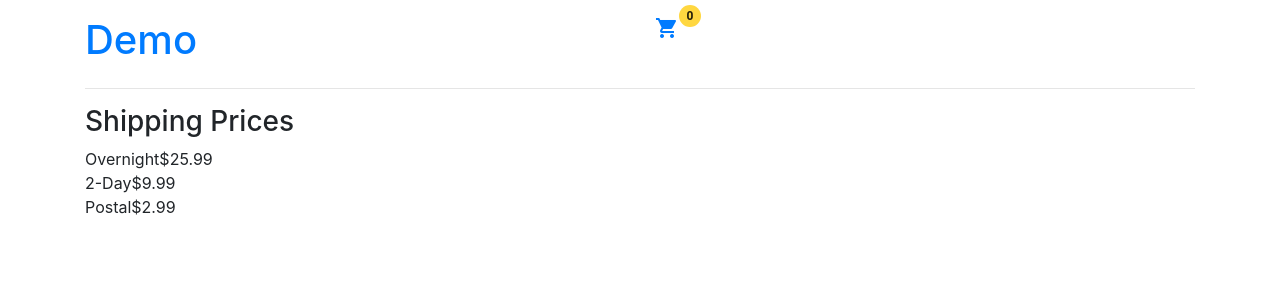
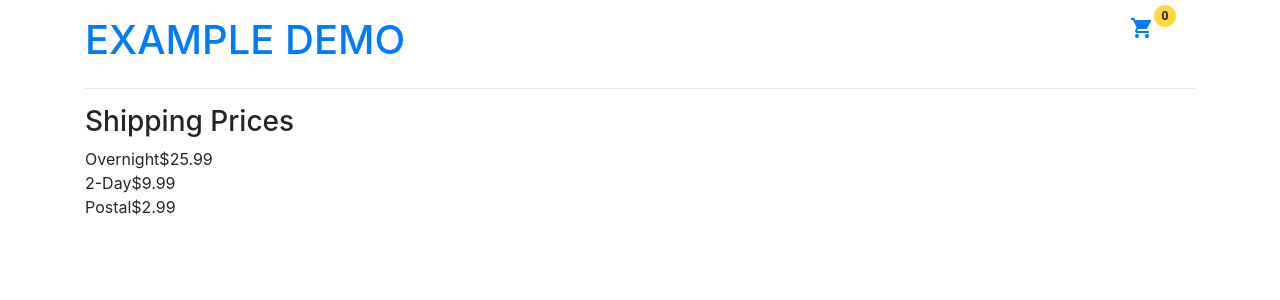
Before and after one commit to s2iwi2s/angular-demo-s2iwi2s, an Angular app: page /shipping in a window 1280 px wide. Shown: the top 300 px of the page. Built offline with nearby package versions, Linux system fonts and the light colour scheme.

Commit message:
1 file modified

```diff
--- a/src/app/top-bar/top-bar.component.html
+++ b/src/app/top-bar/top-bar.component.html
@@ -1,8 +1,8 @@
 
 <div class="row">
-  <div class="col"><a [routerLink]="['/']">
-  <h1>Demo</h1></a></div>
-  <div class="col"><a [routerLink]="['/cart']" class="material-icons" [matBadge]="cartCount" matBadgePosition="after"  matBadgeOverlap="false" matBadgeColor="accent">shopping_cart</a>
+  <div class="col-sm-11"><a [routerLink]="['/']">
+  <h1>EXAMPLE DEMO</h1></a></div>
+  <div class="col-sm-1"><a [routerLink]="['/cart']" class="material-icons" [matBadge]="cartCount" matBadgePosition="after"  matBadgeOverlap="false" matBadgeColor="accent">shopping_cart</a>
 
 <!--
 Copyright Google LLC. All Rights Reserved.
```
